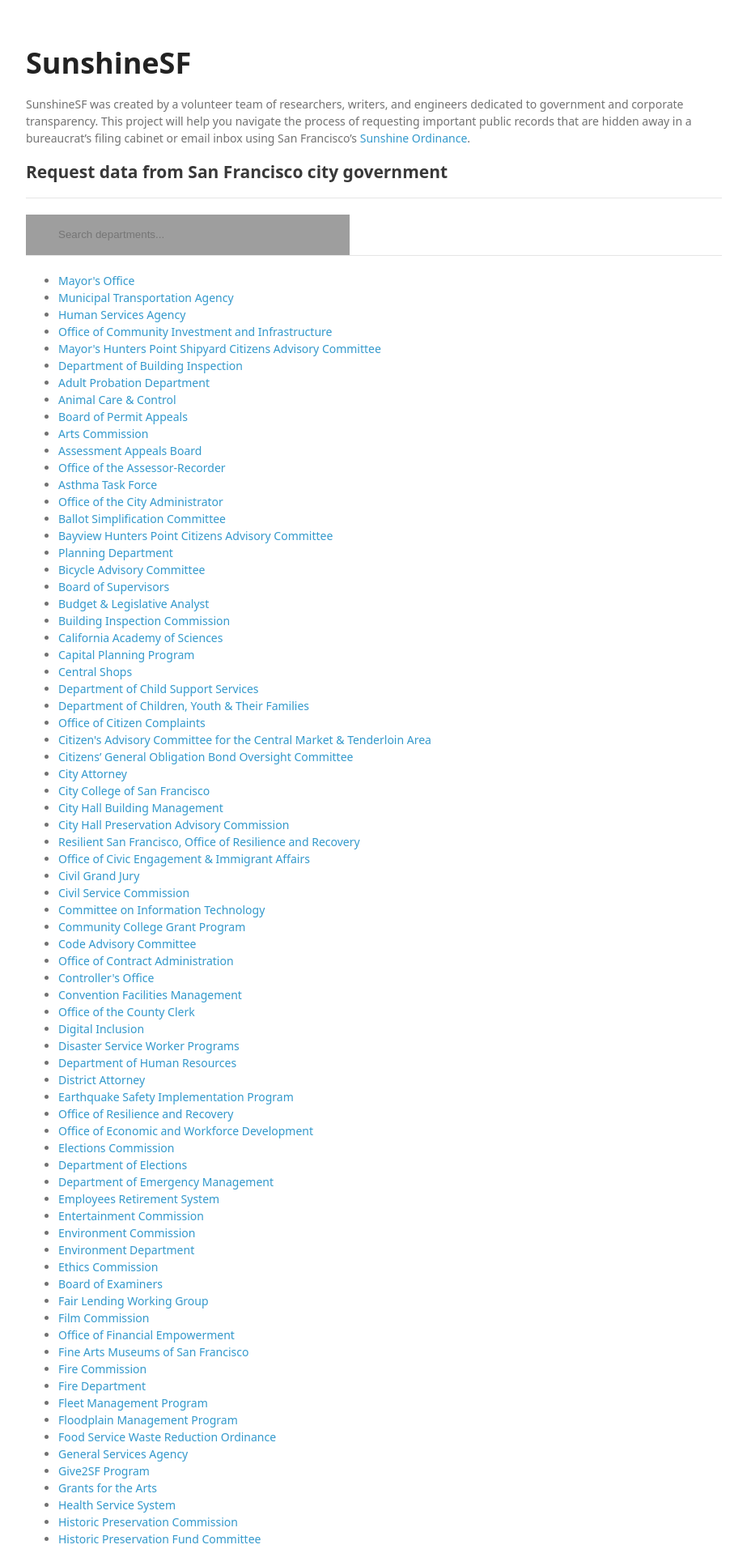
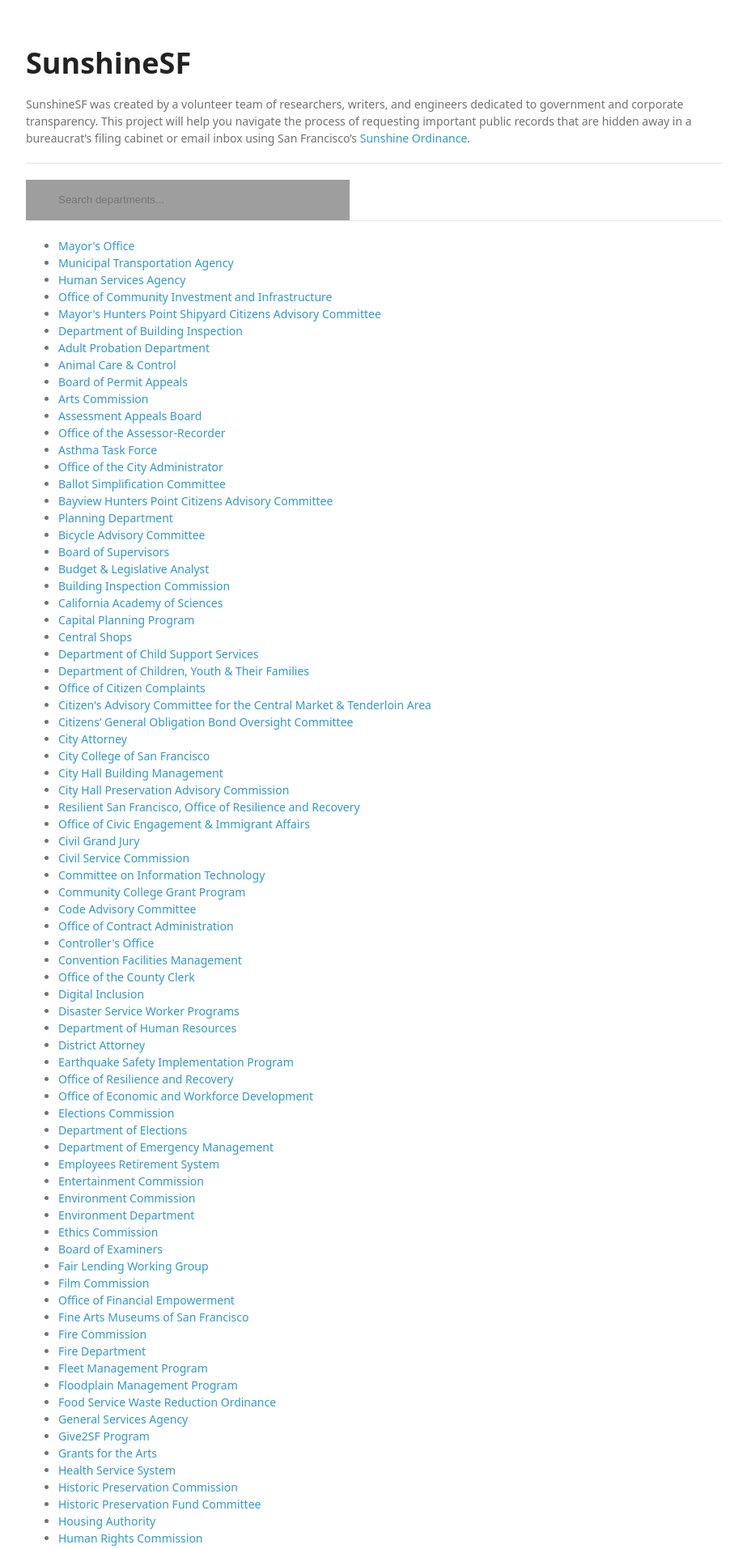
Before and after one commit to cowlicks/sunshine, a Flask app: page / in a window 1280 px wide. Shown: the top 1913 px of the page at 81% size, without its empty margins (178-1101 px from the left). Run offline with Flask 2, Linux system fonts and the light colour scheme; grey boxes are pictures that could not be loaded.

Commit message:
Textwrap blurb, rm extra heading.

```diff
--- a/app/templates/index.html
+++ b/app/templates/index.html
@@ -3,9 +3,13 @@
 {% block content %}
 <h1>SunshineSF</h1>
 <p>
-    SunshineSF was created by a volunteer team of researchers, writers, and engineers dedicated to government and corporate transparency. This project will help you navigate the process of requesting important public records that are hidden away in a bureaucrat’s filing cabinet or email inbox using San Francisco’s <a href='http://sfbos.org/index.aspx?page=4459'>Sunshine Ordinance</a>.
+    SunshineSF was created by a volunteer team of researchers, writers, and
+    engineers dedicated to government and corporate transparency. This project
+    will help you navigate the process of requesting important public records
+    that are hidden away in a bureaucrat’s filing cabinet or email inbox using
+    San Francisco’s
+    <a href='http://sfbos.org/index.aspx?page=4459'>Sunshine Ordinance</a>.
 </p>
-<h2> Request data from San Francisco city government </h2>
 <hr>
 
 <input type="search" id="search-box" placeholder="Search departments...">
```
